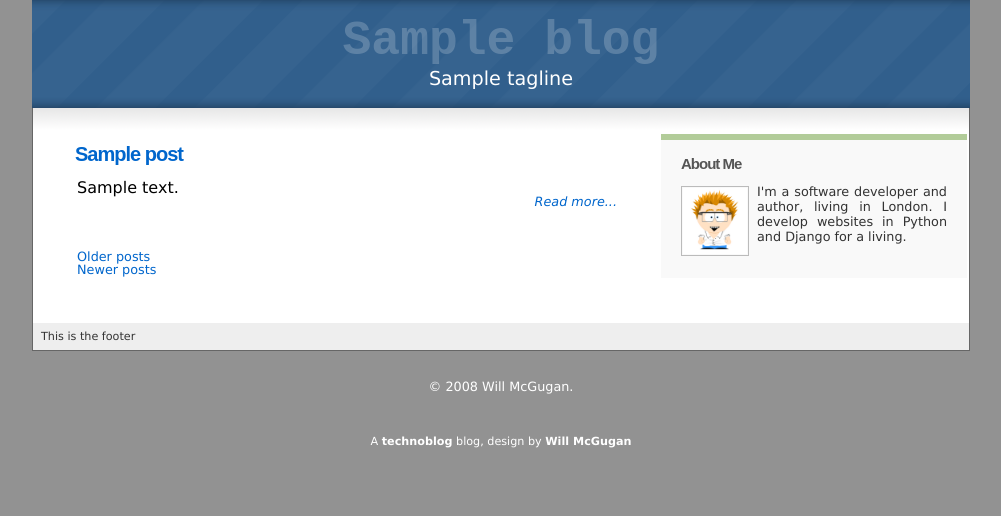
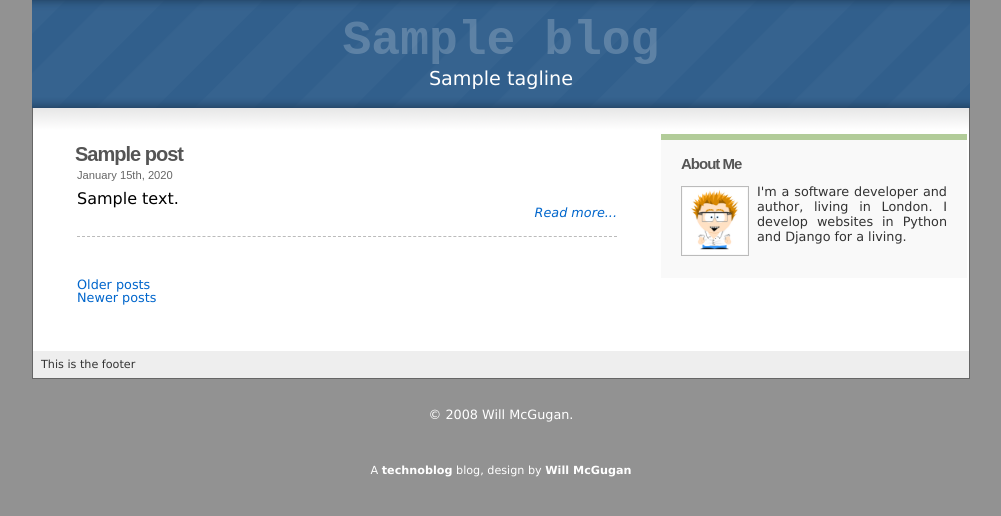
Before and after one commit to elvis-liu/djangotechblog, a Django app: template techblog/templates/blog_tag.html in a window 1280 px wide. Shown: the part 41-557 px from the top of the page, without its empty margins (139-1140 px from the left). Run offline with Django 3.2, Linux system fonts and the light colour scheme; tables that the repository leaves empty hold one stand-in row (values such as "Sample post"); the template is opened without the code that fills it: values that come from a table or form of the project are taken from there, most other values are stand-ins (such as "Sample title", 1, 10 or a date in 2020); data that the repository does not hold is empty; parts of the project's set-up code (start-up, migrations or seed data) failed here and were passed over.

Commit message:
tweaks
git-svn-id: http://djangotechblog.googlecode.com/svn/trunk@69 6cc07630-a813-11dd-a8c6-677c70d10fe4

```diff
--- a/techblog/apps/blog/models.py
+++ b/techblog/apps/blog/models.py
@@ -67,7 +67,7 @@ class TagCloud(object):
         if max_tags is not None:
             self.tags = self.tags[:max_tags]
 
-        self.min_font = 10.0
+        self.min_font = 12.0
         self.max_font = 25.0
 
     def set_scale(min_font, max_font):
--- a/techblog/media/css/blog_base.css
+++ b/techblog/media/css/blog_base.css
@@ -620,8 +620,12 @@ strong {font-weight:bold;}
     border-bottom:1px dashed #bbb;
 }
 
-.post a
-{font-weight:normal;}
+
+.post h1 a
+{
+    /*font-weight:normal;*/
+    color:#555;
+}
 
 .pullquote
 {
--- a/techblog/templates/blog.html
+++ b/techblog/templates/blog.html
@@ -39,6 +39,8 @@
     </div>
     {% endcomment %}
 <h1><a href="{{ post.get_absolute_url }}">{{ post.title }}</a></h1>
+
+<div class="post-subtitle">{{ post.display_time|date:"F jS, Y" }}</div>
 
 {% if not post.content_summary_html %}
     {{ post.content_html|first_paragraph|safe }}
--- a/techblog/templates/blog_tag.html
+++ b/techblog/templates/blog_tag.html
@@ -12,7 +12,7 @@
 
 {% for post in posts %}
 
-<div class="entry">
+<div class="post">
     {% comment %}
     <div class="post-date">
     <div class="date-inner">
@@ -27,6 +27,8 @@
     {% endcomment %}
 
 <h1><a href="{{ post.get_absolute_url }}">{{ post.title }}</a></h1>
+
+<div class="post-subtitle">{{ post.display_time|date:"F jS, Y" }}</div>
 
 {% if not post.content_summary_html %}
     {{ post.content_html|first_paragraph|safe }}
```
